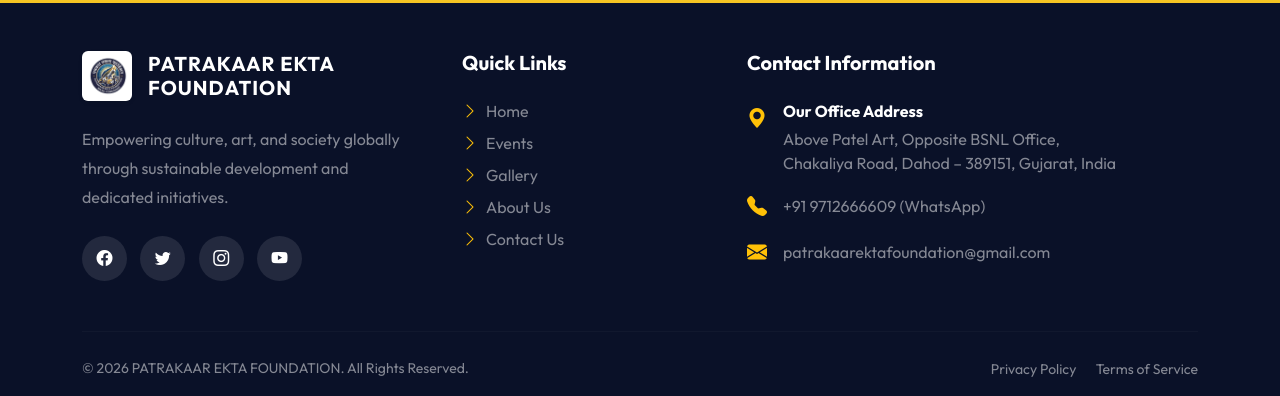
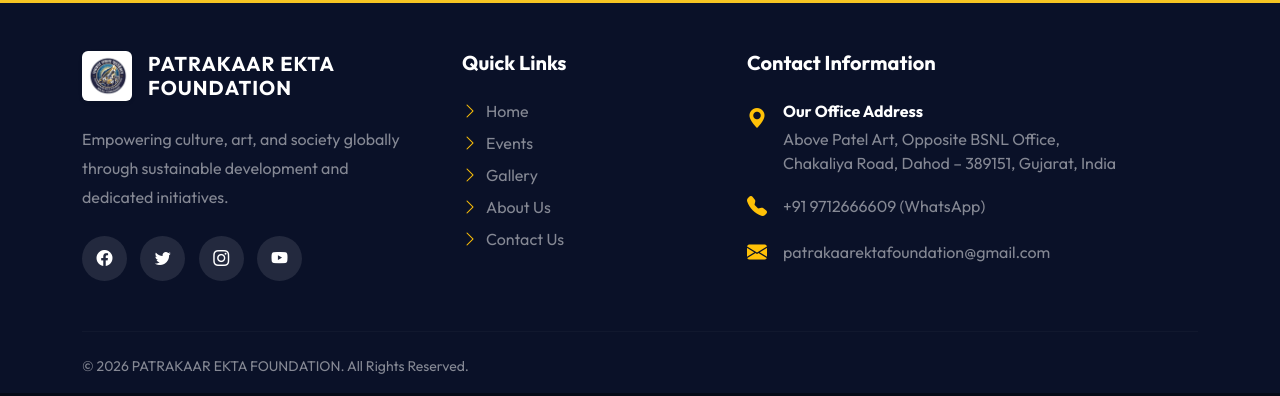
Before and after one commit to skpanchalKarbh/python-site, a Django app: page /about/ in a window 1280 px wide. Shown: the part 2383-2779 px from the top of the page. Run offline with Django 5.2, Linux system fonts and the light colour scheme; data comes from the database, SQL or seed files in the repository.

Commit message:
fix: completely remove privacy policy and terms of service links

```diff
--- a/main/templates/main/base.html
+++ b/main/templates/main/base.html
@@ -305,8 +305,6 @@
                     <p class="mb-0 small text-white-50">&copy; 2026 PATRAKAAR EKTA FOUNDATION. All Rights Reserved.</p>
                 </div>
                 <div class="col-md-6 text-md-end">
-                    <a href="#" class="text-white-50 text-decoration-none small me-3 hover-white">Privacy Policy</a>
-                    <a href="#" class="text-white-50 text-decoration-none small hover-white">Terms of Service</a>
                 </div>
             </div>
         </div>
```
